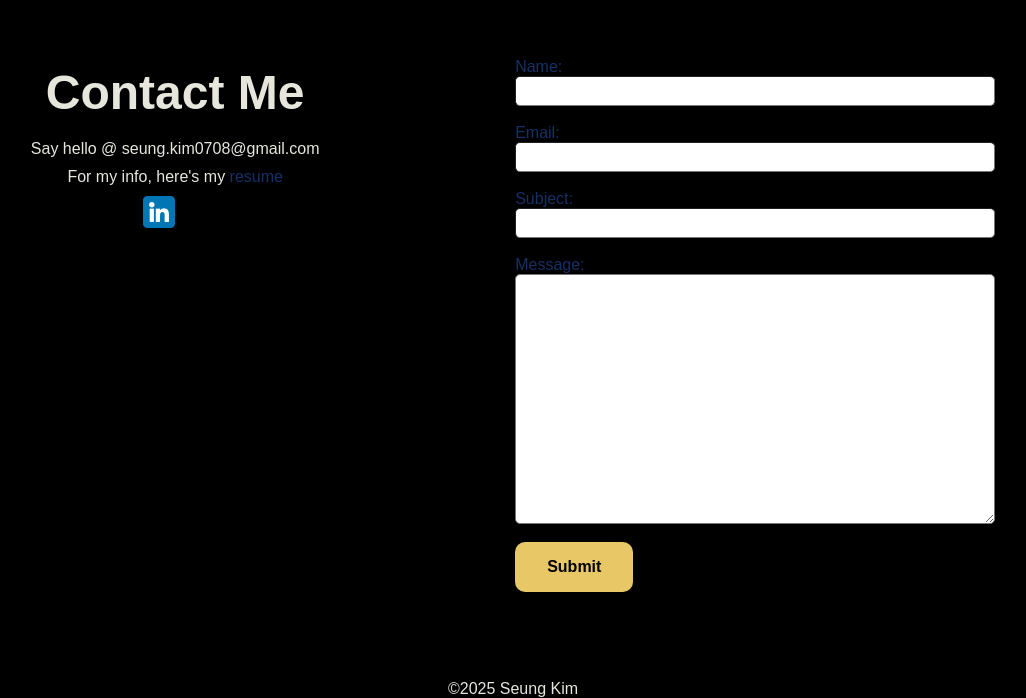
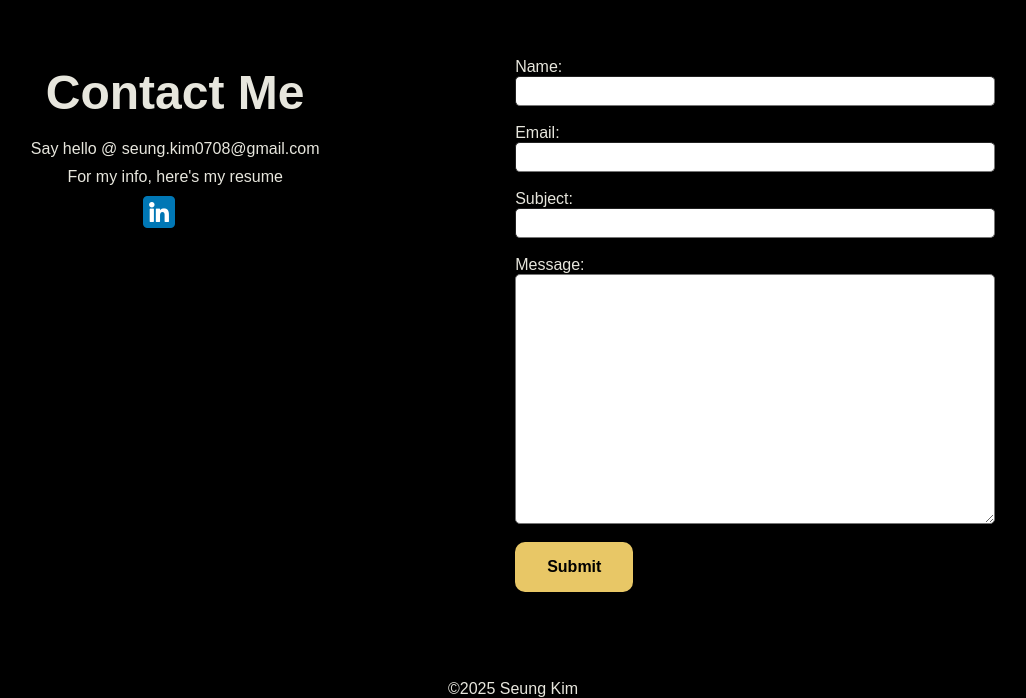
Before and after one commit to seung0708/seung0708.github.io, a React (Vite) app: page / in a window 1280 px wide. Shown: the part 2368-3066 px from the top of the page, without its empty margins (127-1153 px from the left). Built offline with nearby package versions, Linux system fonts and the light colour scheme.

Commit message:
merged git repository with local desktop project

```diff
--- a/src/styles.css
+++ b/src/styles.css
@@ -218,10 +218,6 @@ nav {
     margin-bottom: 10px;
 }
 
-.contact_heading a {
-    color: #162F65;
-}
-
 .social_links img {
     width: 32px;
 }
@@ -230,7 +226,6 @@ nav {
 .contact_form {
     height: 480px;
     width: 480px;
-    color: #162F65;
 }
 
 .contact_form_field {
```
